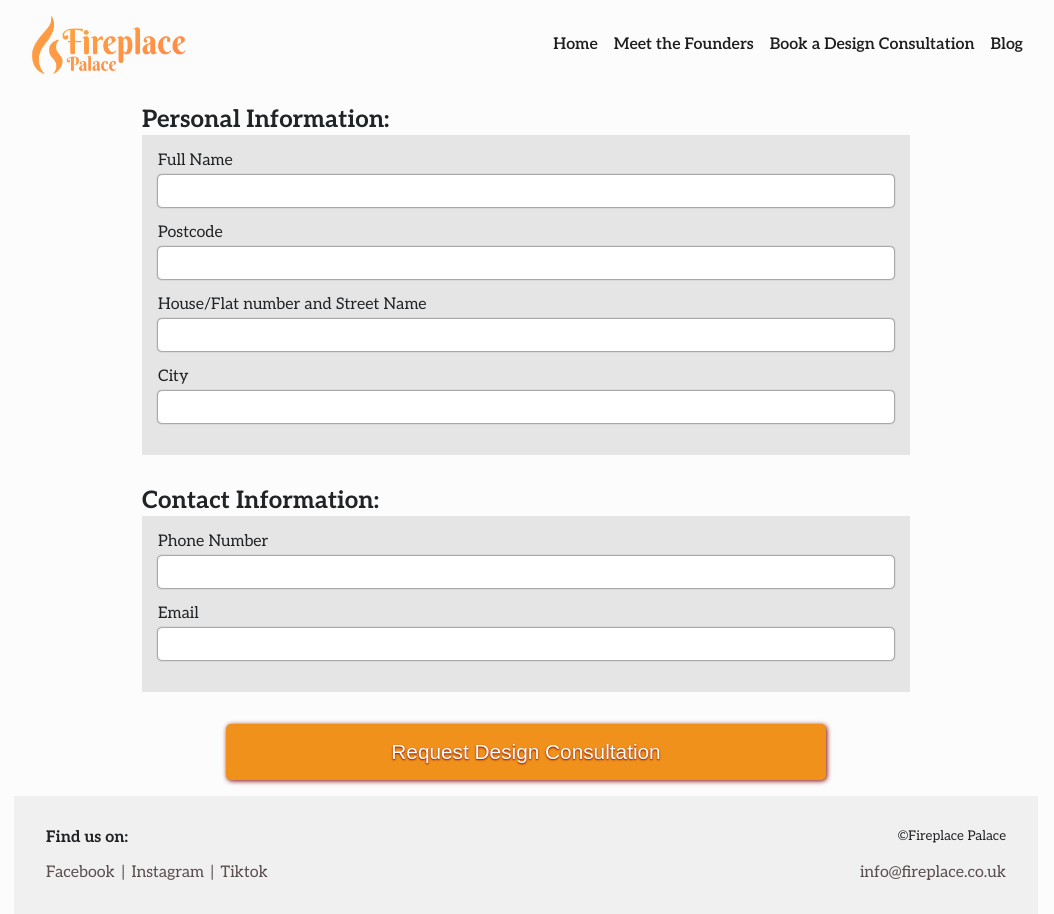
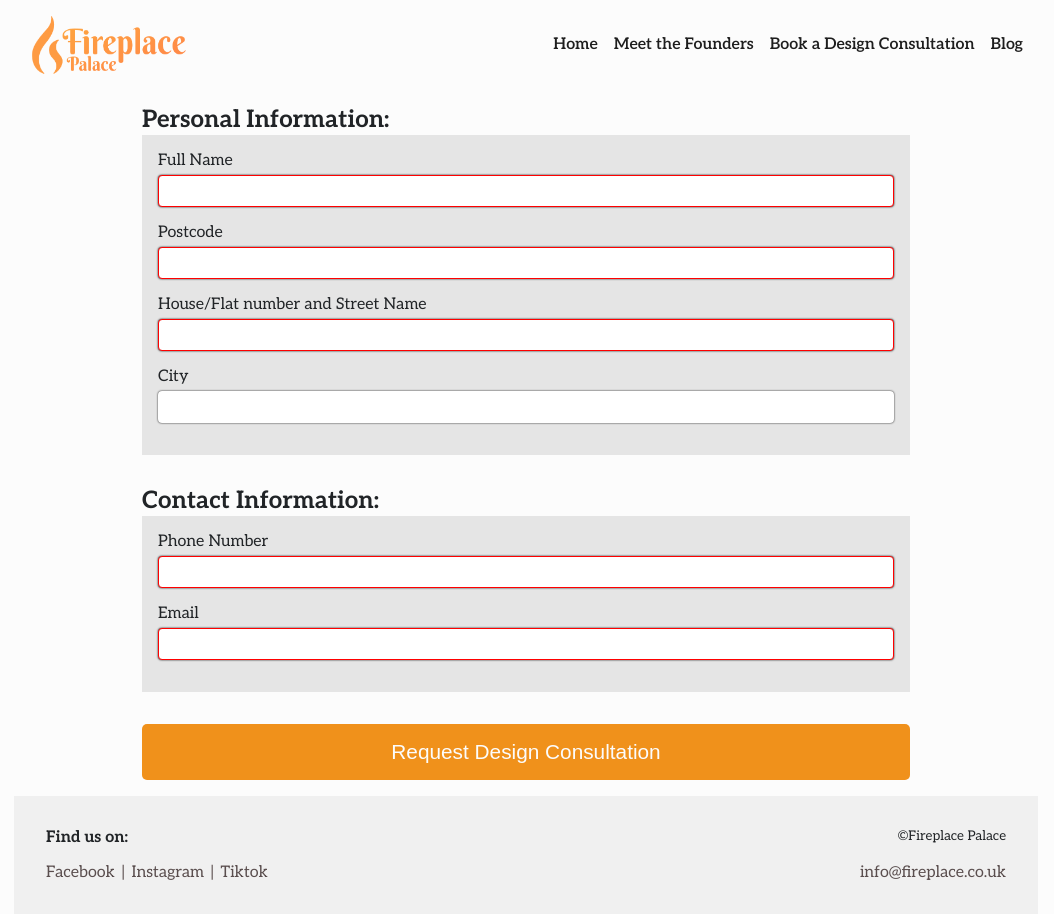
Before and after one commit to moose-hub/Fireplace-Palace, a Next.js app: page /booking in a window 1280 px wide. Shown: the whole page, without its empty margins (114-1168 px from the left). Built offline with nearby package versions, Linux system fonts and the light colour scheme.

Commit message:
created basic form with some client validation and state use

```diff
--- a/app/blog/page.css
+++ b/app/blog/page.css
@@ -13,7 +13,7 @@
 }
 
 .blog__author-image {
-  width: 50%;
+  width: 25%;
   height: 100%;
 }
 
--- a/app/blog/page.jsx
+++ b/app/blog/page.jsx
@@ -167,10 +167,10 @@ function Blog() {
             <p>With the plan to add more pages, we would be making use of the Layouts feature of Next.js This lets us have a default wrapper for each page - all the stuff that doesn't change.</p>
             <Image src={layout} />
             <p>And of course, with the addition of new pages, we'd need a navigation. We set out to make this work on mobile first with a nice nav drawer, and then have it adjust for desktop users.</p>
-            <Image src={nav} />
+            <Image src={nav} width="800" />
             <p>Okay, so we have routing, a new page, optimised images and a shiny new nav bar. Next was the requirement to add a reviews component for the home page that would fetch from our "backend".
               We started by using the `useEffect` hook to grab our data, but quickly decided on Vercel's own `swc` package that would abstract some of that away for us, while also providing us with error and loading support. We haven't made full use of it from a UX perspective, but we're well placed to add spinners or loading UI now.</p>
-            <Image src={swr} />
+            <Image src={swr} width="900" />
           </div>
           <div className="post__category-title">
             <h2>Reflections:</h2>
--- a/app/booking/page.css
+++ b/app/booking/page.css
@@ -26,15 +26,23 @@
 .booking__form-submit {
   padding: 1rem;
   border: none;
-  box-shadow: 1px 1px 5px maroon;
+  width: 100%;
   border-radius: 5px;
   background-color: var(--accent-color);
   color: var(--color-light);
-  text-shadow: 0 1px 2px maroon;
   font-size: 1.3rem;
-  width: 80%;
-  max-width: 600px;
-  align-self: center;
+  box-shadow: 0px 0px 0px var(--accent-color);
+
+  transition: box-shadow .125s ease-in-out, background-color .125s ease-in-out;
+}
+
+.booking__form-submit:hover {
+  box-shadow: 1px 1px 5px var(--accent-color);
+  background-color: #f4a440;
+}
+
+input:invalid {
+  border: 1px solid red;
 }
 
 @media screen and (orientation: landscape) {}
--- a/app/booking/page.jsx
+++ b/app/booking/page.jsx
@@ -1,40 +1,72 @@
+"use client";
+import React, {useState} from "react";
 import "./page.css";
 
 function Booking() {
+  const [formData, setFormData] = useState({
+    name: "",
+    postcode: "",
+    address: "",
+    city: "",
+    phone: "",
+    email: ""
+  });
+
+  function handleChange(e) {
+    const { id, value } = e.target;
+    setFormData(prevState => ({
+      ...prevState,
+      [id]: value
+    }))
+  }
+
+  const [validationMessage, setValidationMessage] = useState("");
+
+  function handleSubmit(e) {
+    e.preventDefault();
+    const isEmptyField = Object.values(formData).some((value) => value === "");
+    if (isEmptyField) {
+      setValidationMessage("Please fill in all fields");
+    } else {
+      setValidationMessage("");
+
+      console.log(`Form data: ${formData}`);
+    }
+  }
   return (
-    <form class="booking__form" action="/booking" method="post">
+    <form className="booking__form" action="/booking" method="post" onSubmit={handleSubmit}>
       <h2 className="booking__form-heading">Personal Information:</h2>
       <ul className="booking__form-section">
         <label htmlFor="name" className="booking__form-label">
           Full Name
         </label>
-        <input id="name" type="text" className="booking__form-input" />
+        <input id="name" type="text" className="booking__form-input" onChange={handleChange} required pattern="^[A-Z][a-z]+(?: [A-Z][a-z]+)*$"/>
         <label htmlFor="postcode" className="booking__form-label">
           Postcode
         </label>
-        <input id="postcode" type="text" className="booking__form-input" />
+        <input id="postcode" type="text" className="booking__form-input" onChange={handleChange} required pattern="^([A-Z][A-HJ-Y]?\d[A-Z\d]? ?\d[A-Z]{2}|GIR ?0A{2})$"/>
         <label htmlFor="address" className="booking__form-label">
           House/Flat number and Street Name
         </label>
-        <input id="address" type="text" className="booking__form-input" />
+        <input id="address" type="text" className="booking__form-input" onChange={handleChange} required pattern="(.|\s)*\S(.|\s)*"/>
         <label htmlFor="city" className="booking__form-label">
           City
         </label>
-        <input id="city" type="text" className="booking__form-input" />
+        <input id="city" type="text" className="booking__form-input" onChange={handleChange} />
       </ul>
       <h2 className="booking__form-heading">Contact Information:</h2>
       <ul className="booking__form-section">
         <label htmlFor="phone" className="booking__form-label">
           Phone Number
         </label>
-        <input id="phone" type="text" className="booking__form-input" />
+        <input id="phone" type="text" className="booking__form-input" onChange={handleChange} required/>
         <label htmlFor="email" className="booking__form-label">
           Email
         </label>
-        <input id="email" type="text" className="booking__form-input" />
+        <input id="email" type="email" required className="booking__form-input" onChange={handleChange} />
       </ul>
-      <div className="booking__form-validation"></div>
-      <button type="button" className="booking__form-submit">
+      <div className="booking__form-validation">{validationMessage}</div>
+      <button type="submit" className="booking__form-submit">
         Request Design Consultation
       </button>
     </form>
--- a/app/globals.css
+++ b/app/globals.css
@@ -37,3 +37,12 @@ a:visited,
 a:active {
   color: var(--color-dark);
 }
+
+input {
+  outline: none;
+  padding: 0 .25rem;
+}
+
+input:focus {
+  border-bottom: 1px solid var(--accent-color);
+}
--- a/components/footer/footer.css
+++ b/components/footer/footer.css
@@ -30,6 +30,6 @@ footer {
   color: #5a4e4e;
 }
 
-#email {
+.footer__email {
   text-align: right;
 }
--- a/components/footer/footer.jsx
+++ b/components/footer/footer.jsx
@@ -8,7 +8,7 @@ function Footer() {
             <h4>Find us on:</h4>
             <Socials />
             <small id="copyright">©Fireplace Palace</small>
-            <a href="mailto:example@example.com" id="email">info@fireplace.co.uk</a>
+            <a href="mailto:example@example.com" className="footer__email">info@fireplace.co.uk</a>
         </div>
     </footer>
   );
--- a/components/header/header.jsx
+++ b/components/header/header.jsx
@@ -35,8 +35,8 @@ function Header({ links }) {
       <div className="nav__wrapper">
         <nav className="nav__wrapper-primary" aria-label="Primary navigation">
           <ul className="nav__list-primary">
-            {links.map((link) => (
-              <li className="nav__link-primary">
+            {links.map((link, index) => (
+              <li className="nav__link-primary" key={index}>
                 <Link className="nav__link" href={link.location}>
                   {link.name}
                 </Link>
@@ -68,8 +68,8 @@ function Header({ links }) {
             />
           </button>
           <ul className="nav__list-mobile">
-            {links.map((link) => (
-              <li className="nav__link">
+            {links.map((link, index) => (
+              <li className="nav__link" key={index}>
                 <Link className="nav__link" href={link.location}>
                   {link.name}
                 </Link>
```
